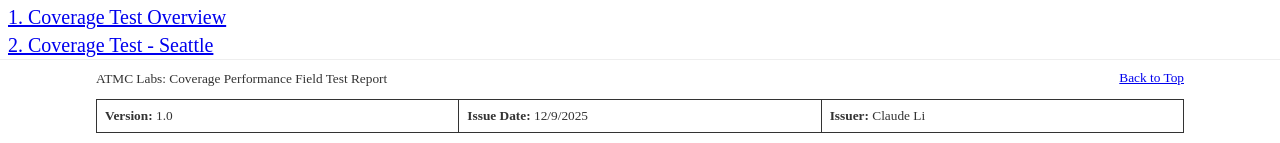
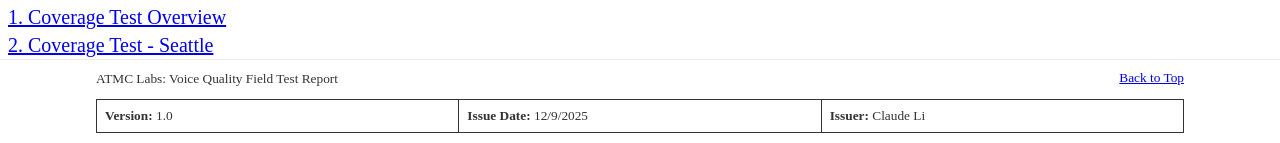
Before and after one commit to LiJieSu0/Fit4Launch_Report, a React (Create React App) app in the folder report-generator-app/: page / in a window 1280 px wide. Shown: the part 657-800 px from the top of the page. Built offline with nearby package versions, Linux system fonts and the light colour scheme; what chartjs-plugin-datalabels would draw is missing.

Commit message:
add report type no

```diff
--- a/report-generator-app/src/App.js
+++ b/report-generator-app/src/App.js
@@ -36,6 +36,7 @@
   3: "Data Performance",
   4: "Call Performance"
 }
+const reportTypeNo = 2;
 function App() {
   return (
     <ReportDataProvider>
@@ -63,7 +64,7 @@
 
         <LegalPage />
         <AboutPage />
-        <ReportFooter reportType={reportType[1]} />
+        <ReportFooter reportType={reportType[reportTypeNo]} />
       </div>
     </ReportDataProvider>
   );
```
